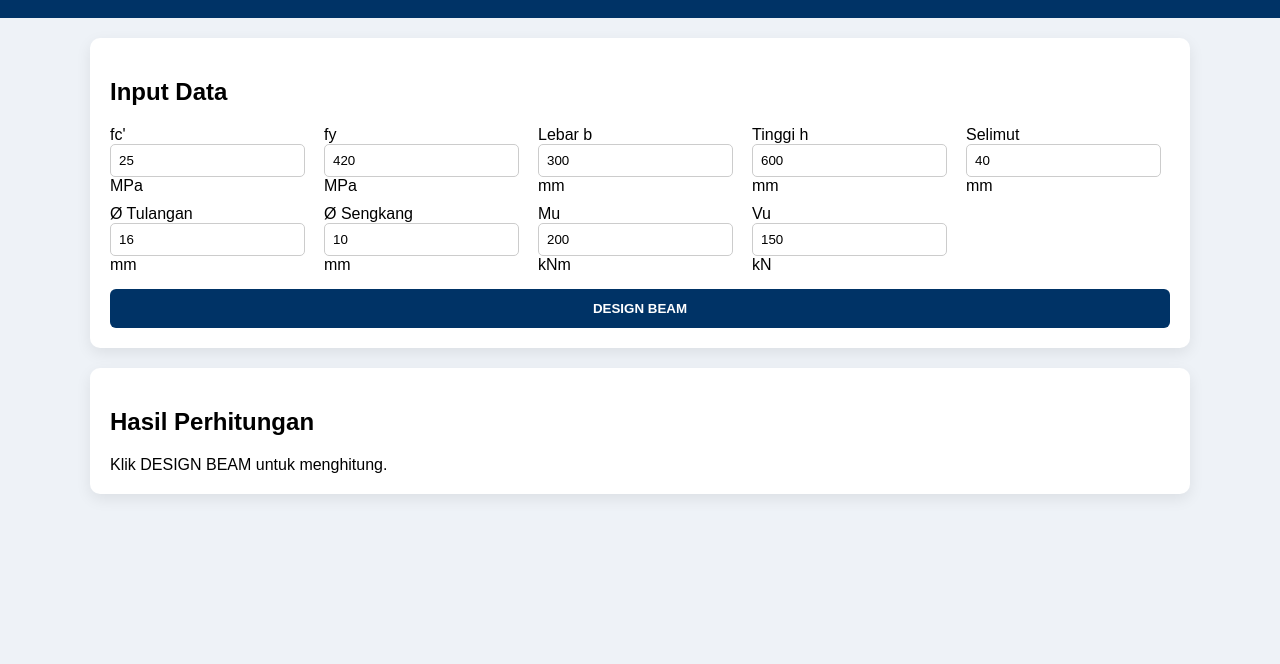
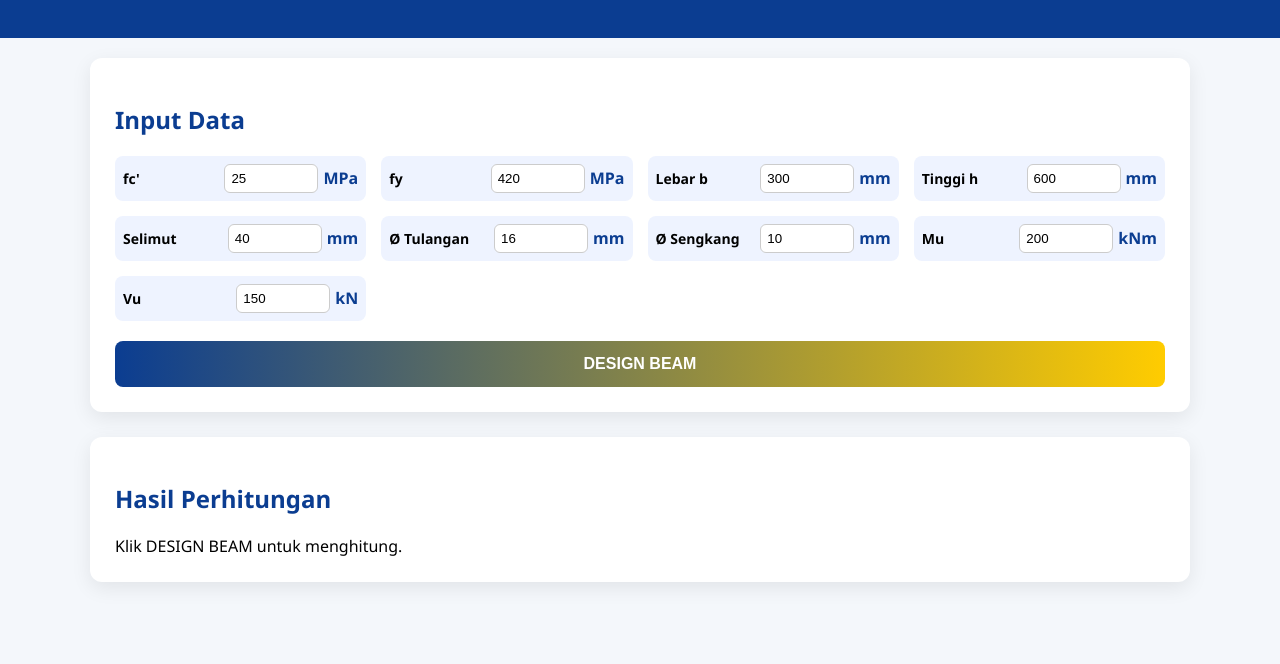
Before and after one commit to galihpryg123/rc-beam-calculator, a plain HTML site: page index.html in a window 1280 px wide. Shown: the part 136-800 px from the top of the page. Drawn offline with Linux system fonts and the light colour scheme; files that its build step writes are made by us from their sources.

Commit message:
Update style.css

```diff
--- a/css/style.css
+++ b/css/style.css
@@ -1,66 +1,111 @@
-body {
-    margin: 0;
-    font-family: Arial, sans-serif;
-    background: #eef2f7;
+body{
+margin:0;
+font-family:Segoe UI;
+background:#f4f7fb;
 }
 
-header {
-    background: #003366;
-    color: white;
-    text-align: center;
-    padding: 20px;
+header{
+background:#0b3d91;
+color:white;
+text-align:center;
+padding:25px;
 }
 
-.container {
-    max-width: 1100px;
-    margin: auto;
-    padding: 20px;
+.container{
+max-width:1100px;
+margin:auto;
+padding:20px;
 }
 
-.card {
-    background: white;
-    padding: 20px;
-    margin-bottom: 20px;
-    border-radius: 10px;
-    box-shadow: 0 5px 15px rgba(0,0,0,0.08);
+.card{
+background:white;
+padding:25px;
+margin-bottom:25px;
+border-radius:12px;
+box-shadow:0 6px 20px rgba(0,0,0,0.08);
 }
 
-.grid {
-    display: grid;
-    grid-template-columns: repeat(auto-fit, minmax(200px,1fr));
-    gap: 10px;
+h2{
+color:#0b3d91;
 }
 
-input {
-    padding: 8px;
-    border: 1px solid #ccc;
-    border-radius: 5px;
+.grid{
+display:grid;
+grid-template-columns:repeat(auto-fit,minmax(220px,1fr));
+gap:15px;
 }
 
-button {
-    margin-top: 15px;
-    padding: 12px;
-    width: 100%;
-    background: #003366;
-    color: white;
-    font-weight: bold;
-    border: none;
-    border-radius: 6px;
-    cursor: pointer;
+.input-group{
+display:flex;
+align-items:center;
+background:#eef3ff;
+padding:8px;
+border-radius:8px;
 }
 
-button:hover {
-    background: #0055aa;
+.input-group label{
+flex:1;
+font-weight:600;
+font-size:14px;
 }
 
-.result-box {
-    padding: 15px;
-    margin-top: 10px;
-    border-radius: 8px;
+.input-group input{
+width:80px;
+padding:6px;
+border:1px solid #ccc;
+border-radius:6px;
+margin:0 5px;
 }
 
-.tumpuan { background:#ffe6e6; border-left:6px solid red; }
-.lapangan { background:#e6f0ff; border-left:6px solid blue; }
-.gaya { background:#f2f2f2; border-left:6px solid #444; }
-.status-aman { color:green; font-weight:bold; }
-.status-tidak { color:red; font-weight:bold; }
+.input-group span{
+color:#0b3d91;
+font-weight:bold;
+}
+
+button{
+margin-top:20px;
+width:100%;
+padding:14px;
+font-size:16px;
+font-weight:bold;
+border:none;
+border-radius:8px;
+background:linear-gradient(90deg,#0b3d91,#ffcc00);
+color:white;
+cursor:pointer;
+}
+
+button:hover{
+opacity:0.9;
+}
+
+.result-box{
+padding:15px;
+margin-top:15px;
+border-radius:10px;
+}
+
+.tumpuan{
+background:#fff4d6;
+border-left:6px solid #ffcc00;
+}
+
+.lapangan{
+background:#e6f0ff;
+border-left:6px solid #0b3d91;
+}
+
+.gaya{
+background:#f0f0f0;
+border-left:6px solid #444;
+}
+
+.status-aman{
+color:green;
+font-weight:bold;
+}
+
+.status-tidak{
+color:red;
+font-weight:bold;
+}
```
